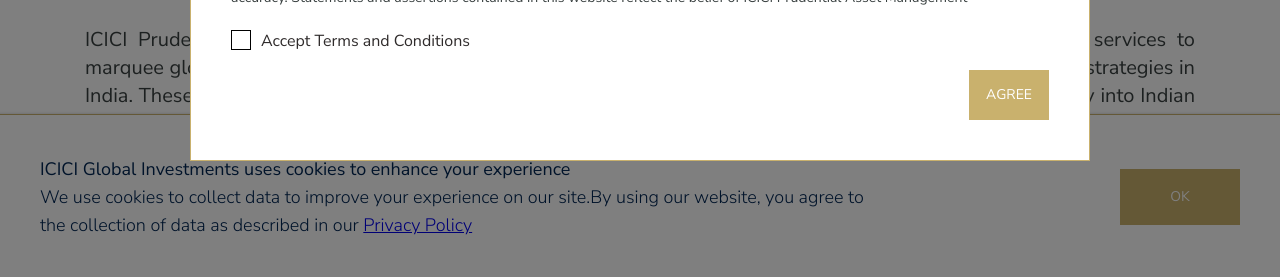
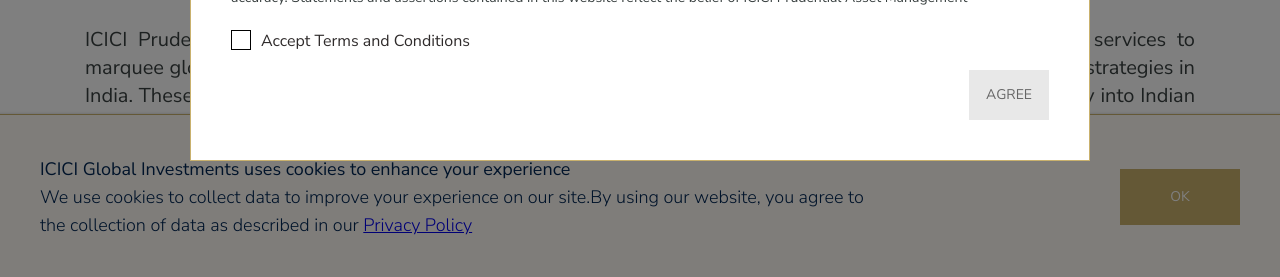
Before and after one commit to neointeraction/icici_ib_app_next, a Next.js app: page / in a window 1280 px wide. Shown: the part 521-798 px from the top of the page. Built offline with nearby package versions, Linux system fonts and the light colour scheme; no server answers.

Commit message:
color background for cookie overlay

```diff
--- a/assets/styles/main.css
+++ b/assets/styles/main.css
@@ -1675,6 +1675,13 @@
   background: #d8bd74;
   transition: 0.3s all ease-in-out;
 }
+.custom-button:disabled,
+.custom-button[disabled]{
+  border: 1px solid #e8e8e8;
+  background-color: #e8e8e8;
+  color: #666666;
+  cursor: default;
+}
 
 .resend-link {
   font-size: 14px;
@@ -2135,7 +2142,7 @@
 /* cookie */
 
 .cookie-container {
-  background: #ffffff;
+  background: #fffbf5;  /* #fff4e2 */
   border-top: 1px solid #c9b16d;
   box-shadow: 0px 1px 2px 2px rgba(0, 0, 0, 0.1);
   transition: all 0.3s cubic-bezier(0.25, 0.8, 0.25, 1);
```
